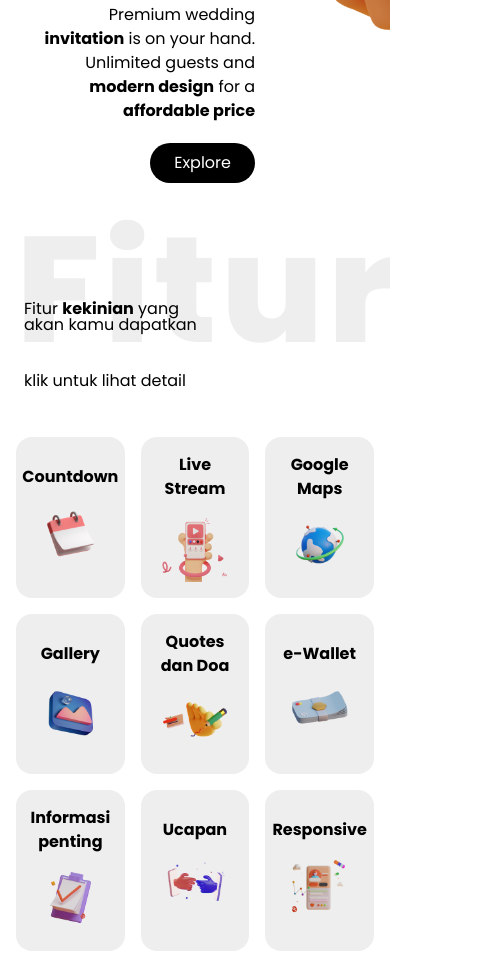
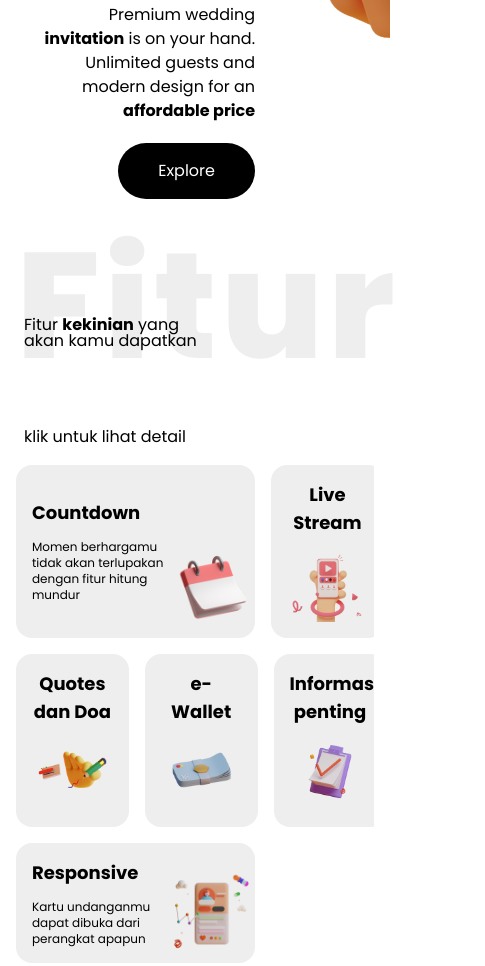
Before and after one commit to Refara08/invitia-landing-page-tailwindcss, a website: page public/index.html in a window 390 px wide. Shown: the part 383-1349 px from the top of the page, 485 px wide, since content can reach past the window. Drawn offline with Linux system fonts and the light colour scheme.

Commit message:
fixed scroll x on mobile fiture section

```diff
--- a/public/index.html
+++ b/public/index.html
@@ -77,7 +77,7 @@
             </ul>
             <a
               href="#"
-              class="btn text-black bg-white border-2 border-black ml-5 hover:bg-black hover:text-white hover:border-white transition-300ms"
+              class="btn bg-black text-white border-2 border-white ml-5 hover:bg-white hover:text-black hover:border-black transition-300ms"
               >Sign in as client</a
             >
           </div>
@@ -101,15 +101,15 @@
     <!-- end of nav div -->
 
     <!-- start of main -->
-    <main class="container-me md:mx-auto px-4 max-w-full overflow-x-hidden">
+    <main class="container-me md:mx-auto max-w-full">
       <!-- section home -->
-      <section id="home" class="xl:py-12">
+      <section id="home" class="xl:py-12 px-4 overflow-hidden">
         <div class="grid grid-cols-2">
           <!-- text hero -->
           <div class="">
             <div>
               <h1
-                class="text-bg-h font-extrabold text-[150px] xl:text-[250px] leading-none tracking-wide"
+                class="text-bg-h font-extrabold text-[150px] xl:text-[300px] leading-none tracking-wide"
               >
                 Hello!
               </h1>
@@ -130,13 +130,12 @@
                 class="text-right sm:text-left md:text-lg mb-5 -mr-[60px] md:mt-10"
               >
                 Premium wedding <span class="font-bold">invitation</span> is on
-                your hand. Unlimited guests and
-                <span class="font-bold">modern design</span> for a
+                your hand. Unlimited guests and modern design for an
                 <span class="font-bold">affordable price</span>
               </p>
               <a
                 href="#"
-                class="btn bg-black text-white mb-20 -mr-[60px] hover:scale-110 xl:text-3xl xl:mt-5 xl:ml-5 z-20"
+                class="btn bg-black text-white mb-20 -mr-[60px] hover:scale-110 hover:translate-x-2 xl:text-3xl xl:mt-5 xl:-ml-2 z-20 transition duration-1000 ease-out"
                 >Explore
               </a>
             </div>
@@ -166,12 +165,17 @@
               Fitur <span class="font-bold">kekinian</span> yang akan kamu
               dapatkan
             </p>
-            <p class="mt-10 ml-2 w-1/2 leading-none">klik untuk lihat detail</p>
           </div>
-          <div class="">
-            <div class="grid grid-cols-3 gap-4">
+          <div class="mt-20 lg:mt-32">
+            <p class="md:hidden mb-5 ml-2 w-full text-left leading-none">
+              klik untuk lihat detail
+            </p>
+            <div class="mobile:overflow-auto">
+              <div
+                class="mobile:w-[210%] mobile:flex mobile:flex-row mobile:flex-wrap grid grid-cols-3 gap-4 xl:gap-8"
+              >
                 <!-- grid row 1 -->
-              <div class="card">
+                <div class="card card-expand">
                   <div class="card-content">
                     <div class="card-title">Countdown</div>
                     <p class="card-text">
@@ -230,7 +234,7 @@
                 </div>
 
                 <!-- grid row 2 -->
-              <div class="card">
+                <div class="card card-expand">
                   <div class="card-content">
                     <div class="card-title">Gallery</div>
                     <p class="card-text">
@@ -272,7 +276,8 @@
                   <div class="card-content">
                     <div class="card-title">e-Wallet</div>
                     <p class="card-text">
-                    Bagikan tautan e-wallet-mu sebagai sarana pemberian cashless
+                      Bagikan tautan e-wallet-mu sebagai sarana pemberian
+                      cashless
                     </p>
                   </div>
                   <img
@@ -326,7 +331,7 @@
                   />
                 </div>
 
-              <div class="card">
+                <div class="card card-expand">
                   <div class="card-content">
                     <div class="card-title">Responsive</div>
                     <p class="card-text">
@@ -343,6 +348,7 @@
                     alt="icon-Responsive"
                     class="card-img md:hidden"
                   />
+                </div>
               </div>
             </div>
           </div>
--- a/src/input.css
+++ b/src/input.css
@@ -5,6 +5,10 @@
 @tailwind base;
 @tailwind components;
 @tailwind utilities;
+
+html {
+  @apply overflow-x-hidden;
+}
 
 .container-me {
   @apply max-w-full md:max-w-[90vw] xl:max-w-[80vw];
@@ -23,7 +27,7 @@
 }
 
 .btn {
-  @apply inline-block py-2 px-6 rounded-full cursor-pointer;
+  @apply inline-block py-4 px-10 rounded-full cursor-pointer;
 }
 
 .transition-300ms {
@@ -114,7 +118,7 @@
 
 /* heading */
 .section-layout {
-  @apply py-8 mb-20 -mt-20 xl:py-16;
+  @apply py-8 px-4 mb-20 -mt-20 xl:py-16;
 }
 
 .title-heading {
@@ -128,27 +132,17 @@
 /* Card carousel */
 
 .card {
-  @apply flex flex-col justify-center items-center bg-bg-h hover:bg-black md:h-[130px] lg:h-[150px] xl:h-[175px] p-4 lg:px-6 rounded-2xl relative overflow-hidden cursor-pointer transition-300ms;
+  @apply mobile:basis-[15%] flex flex-col justify-center bg-bg-h  hover:bg-black md:h-[130px] lg:h-[150px] xl:h-[175px] p-4 lg:px-6 rounded-2xl relative overflow-hidden cursor-pointer transition-300ms;
 }
 
-.card:hover .card-title {
-  @apply text-white transition-300ms;
-}
-
-.card:hover .card-text {
-  @apply text-white transition-300ms;
-}
-
-.card:hover .card-img {
-  @apply scale-125 -translate-y-2 transition duration-1000 ease-in-out;
-}
+/* basic properties */
 
 .card-content {
-  @apply text-center md:text-left z-10 lg:mt-2 xl:mt-4;
+  @apply text-center md:text-left z-10 lg:mt-2;
 }
 
 .card-title {
-  @apply font-bold mb-1 lg:text-xl xl:mb-2;
+  @apply font-bold mb-1 text-lg lg:text-xl xl:mb-2;
 }
 
 .card-text {
@@ -158,3 +152,43 @@
 .card-img {
   @apply md:absolute md:bottom-0 md:right-[5%] md:w-[45%] xl:w-[40%];
 }
+
+/* card hover */
+
+.card:hover .card-title {
+  @apply text-white md:scale-110 md:translate-x-5 transition leading-none duration-1000 ease-out;
+}
+
+.card:hover .card-text {
+  @apply text-white scale-110 translate-x-5 transition duration-1000 ease-out;
+}
+
+.card:hover .card-img {
+  @apply scale-110 -translate-y-2 transition duration-1000 ease-in-out;
+}
+
+/* card expand */
+
+.card.card-expand {
+  @apply basis-[31.8%];
+}
+
+.card.card-expand .card-img {
+  @apply absolute w-[45%] right-0 bottom-0 -mr-3;
+}
+
+.card.card-expand .card-text {
+  @apply block;
+}
+
+.card.card-expand .card-content {
+  @apply text-left;
+}
+
+.card.card-expand .card-title {
+  @apply text-lg mb-3;
+}
+
+.card.card-expand:hover .card-title {
+  @apply mobile:scale-110 mobile:translate-x-5 transition leading-none duration-1000 ease-out;
+}
```
Also changed, not shown: public/css/style.css. Lines whose indentation alone changed are shown as unchanged.
